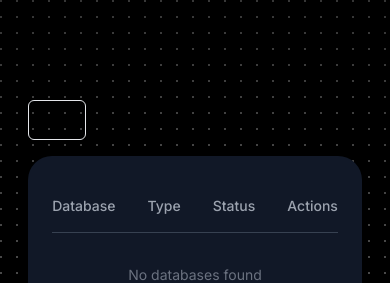
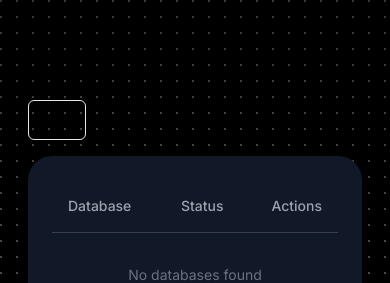
Before and after one commit to drumst0ck/naturalDB, a Next.js app: page /dashboard in a window 390 px wide. Shown: the top 283 px of the page. Built offline with nearby package versions, Linux system fonts and the light colour scheme.

Commit message:
🎨 (DbTable.jsx): hide 'Type' column on small screens for better responsive design

```diff
--- a/components/DbTable.jsx
+++ b/components/DbTable.jsx
@@ -88,7 +88,7 @@ const DbRow = ({ db, onDelete }) => {
           </span>
         )}
       </TableCell>
-      <TableCell className="text-center py-4">
+      <TableCell className="text-center py-4 hidden md:table-cell">
         <span className="px-2 py-1 bg-gray-700 rounded-full text-sm">
           {db.type}
         </span>
@@ -146,7 +146,7 @@ const DbTable = () => {
             <TableHead className="text-left text-gray-400 py-4">
               Database
             </TableHead>
-            <TableHead className="text-center text-gray-400 py-4">
+            <TableHead className="text-center text-gray-400 py-4 hidden md:table-cell">
               Type
             </TableHead>
             <TableHead className="text-center text-gray-400 py-4">
```
